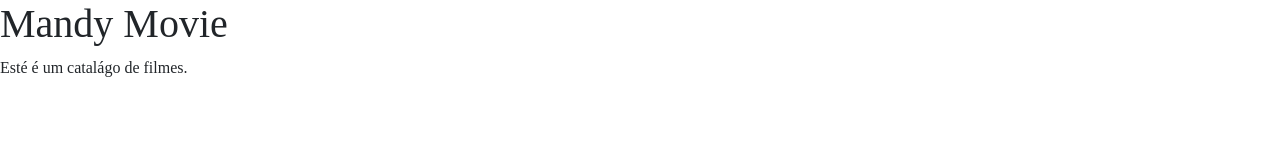
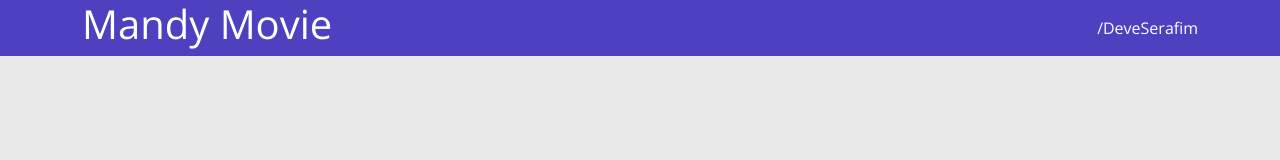
Before and after one commit to JhonatanSerafim/mandymovie, a plain HTML site: page index.html in a window 1280 px wide. Drawn offline with nearby package versions, Linux system fonts and the light colour scheme.

Commit message:
Barra superior PARTE 1

```diff
--- a/index.html
+++ b/index.html
@@ -9,9 +9,12 @@
     <link rel="stylesheet" href="style.css">
 </head>
 <body>
-        <h1>Mandy Movie</h1>
-        <p>Esté é um catalágo de filmes.</p>
-
+    <header>
+        <nav class="container">
+            <h1>Mandy Movie</h1>
+            <a href="https://github.com/JhonatanSerafim">/DeveSerafim</a>
+        </nav>
+    </header>
 
 </body>
 </html>
--- a/style.css
+++ b/style.css
@@ -2,5 +2,26 @@
 @import url('https://fonts.googleapis.com/css2?family=Open+Sans:wght@400;700&display=swap');
 
 * {
-    font-family: 'Open Sans, sans-serif';
+    box-sizing: border-box;
+    font-family: 'Open Sans', sans-serif;
 }
+
+html, body {
+    background-color: #E8E8E8;;
+}
+
+header {
+    background-color: #4D41C0;
+    color: white;
+}
+
+a, a:hover {
+    text-decoration: none;
+    color: unset;
+}
+
+nav {
+    display: flex;
+    align-items: center;
+    justify-content: space-between;
+}
```
